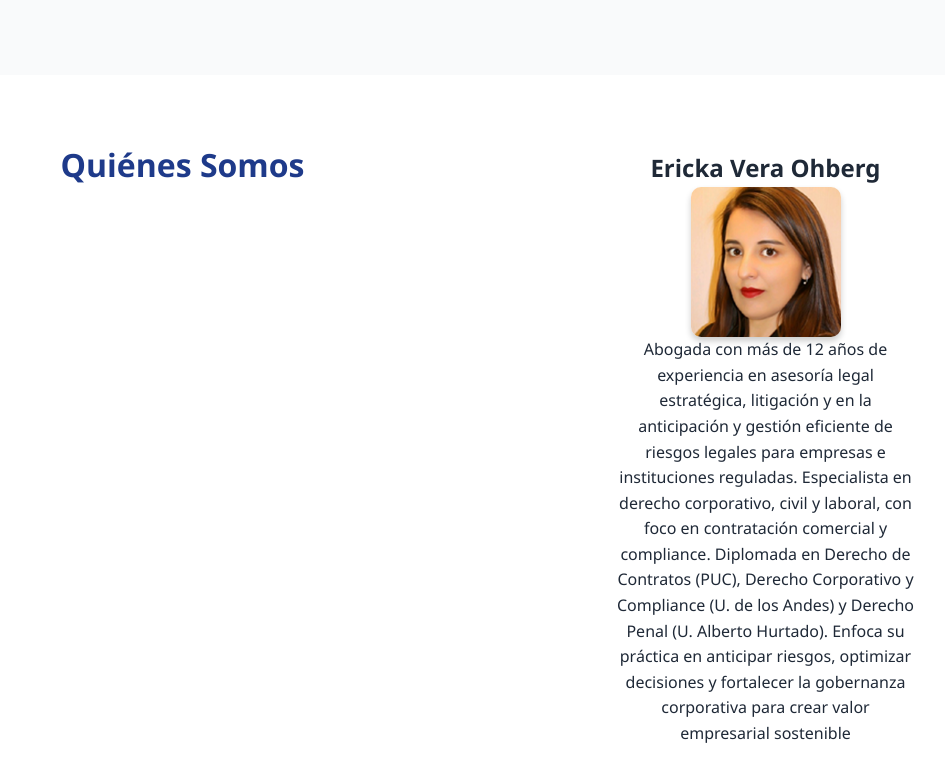
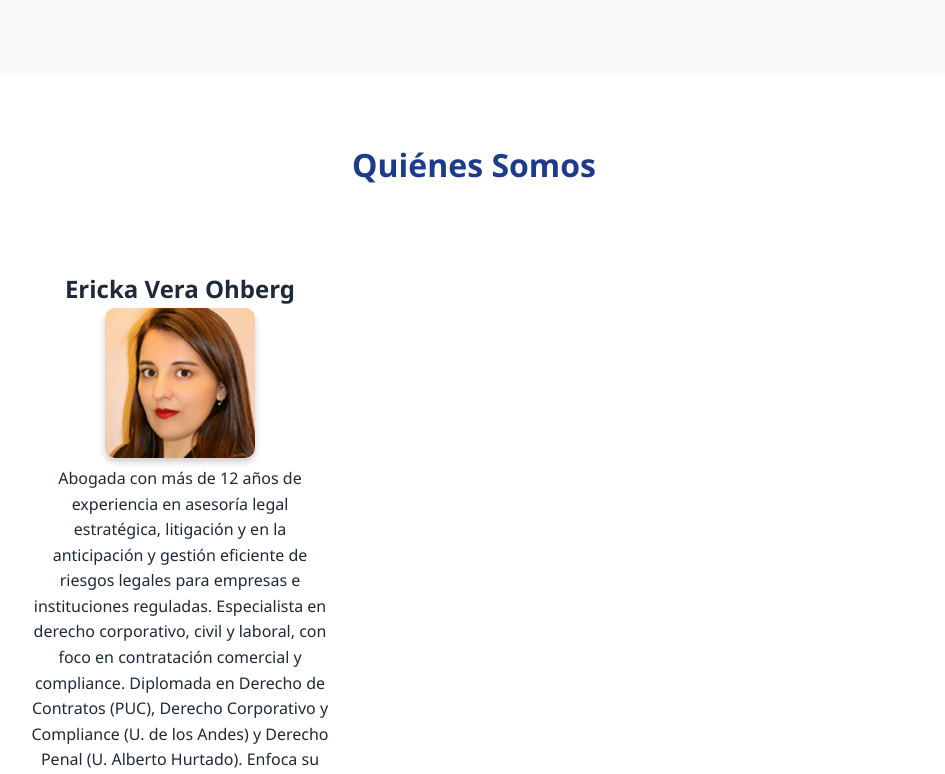
Before and after one commit to CandelaBesprosvan/bksabogados, a plain HTML site: page index.html in a window 1280 px wide. Shown: the part 1540-2314 px from the top of the page, without its empty margins (166-1111 px from the left). Drawn offline with Linux system fonts and the light colour scheme.

Commit message:
Refactor Quienes Somos section styles to use grid

```diff
--- a/styles.css
+++ b/styles.css
@@ -285,71 +285,33 @@ footer p {
     font-size: 0.9rem;
   }
 }
-* Styles for Quienes Somos Section */
-section#quienes-somos div {
-    display: flex;
-    flex-direction: column; /* Orden vertical: imagen, título, descripción */
-    align-items: center; /* Alinea todo al centro */
-    gap: 10px; /* Espacio entre la imagen, el título y la descripción */
-    margin-bottom: 20px; /* Espacio entre bloques individuales */
-}
-
-section#quienes-somos img {
-    width: 150px; /* Tamaño uniforme */
-    height: 150px;
-    object-fit: cover; /* Imágenes no deformadas */
-    border-radius: 10px; /* Esquinas redondeadas */
-    box-shadow: 0 4px 6px rgba(0, 0, 0, 0.2); /* Sombra decorativa */
-}
-
-section#quienes-somos h3 {
-    font-size: 1.2rem;
-    text-align: center; /* Centra el título */
-    margin-top: 10px;
-}
-
-section#quienes-somos p {
-    text-align: center; /* Centra la descripción */
-    line-height: 1.6;
-    max-width: 300px; /* Limita el ancho del texto */
-    color: var(--text-dark);
-}
-/* Fix alignment for Quienes Somos Section */
-section#quienes-somos div {
-    display: inline-block; /* Asegura que los bloques sean verticales */
-    text-align: center; /* Centra todos los elementos */
-    width: 100%; /* Ocupa el ancho completo disponible */
-    margin-bottom: 20px; /* Espaciado entre bloques */
-}
-
-section#quienes-somos img {
-    display: block; /* Asegura que la imagen no esté al lado del texto */
-    margin: 0 auto; /* Centra la imagen horizontalmente */
-    width: 150px; /* Tamaño fijo */
-    height: 150px;
-    object-fit: cover;
-    border-radius: 10px;
-    box-shadow: 0 4px 6px rgba(0, 0, 0, 0.2); /* Agrega sombra */
-}
-
-/* Styles for Quienes Somos Section with Grid */
+/* Styles for Quienes Somos Section */
 section#quienes-somos {
     display: grid; /* Activa el sistema de cuadrícula */
     grid-template-columns: repeat(2, 1fr); /* Define dos columnas */
-    gap: 30px; /* Espaciado entre las celdas */
+    gap: 40px; /* Espaciado entre filas y columnas */
+    align-items: center; /* Centra los elementos verticalmente */
     justify-content: center; /* Centra las columnas horizontalmente */
 }
 
+section#quienes-somos h2 {
+    grid-column: span 2; /* El título ocupa ambas columnas */
+    text-align: center;
+    color: var(--primary-color);
+    margin-bottom: 30px;
+    font-size: 2rem;
+}
+
 section#quienes-somos div {
-    text-align: center; /* Centra el contenido dentro de cada bloque */
+    text-align: center; /* Centra el contenido de cada elemento */
 }
 
 section#quienes-somos img {
     width: 150px; /* Ajusta el tamaño de las imágenes */
     height: 150px;
-    object-fit: cover; /* Asegura que no se deformen */
+    object-fit: cover; /* Evita deformaciones */
     border-radius: 10px; /* Bordes redondeados */
-    box-shadow: 0 4px 6px rgba(0, 0, 0, 0.2); /* Sombra decorativa */
+    box-shadow: 0 4px 6px rgba(0, 0, 0, 0.2); /* Agrega sombra decorativa */
 }
 
 section#quienes-somos h3 {
@@ -358,7 +320,7 @@ section#quienes-somos h3 {
 }
 
 section#quienes-somos p {
-    text-align: center; /* Texto centrado */
+    text-align: center;
     line-height: 1.6;
     margin: 0 auto;
     max-width: 300px; /* Limita el ancho del contenido */
```
